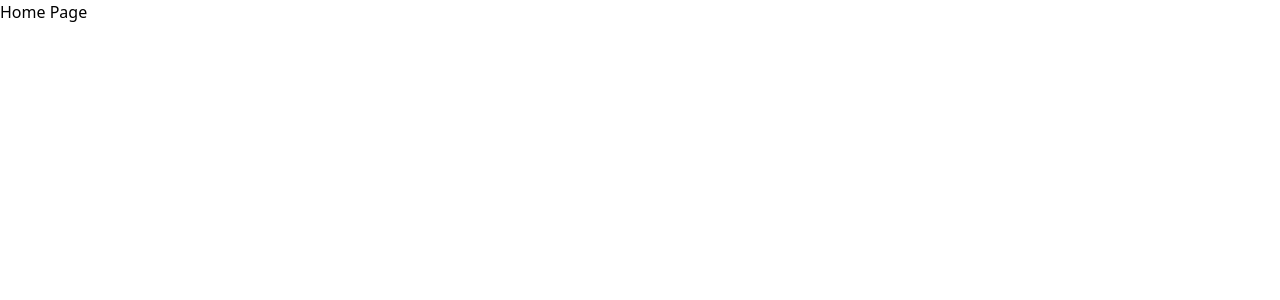
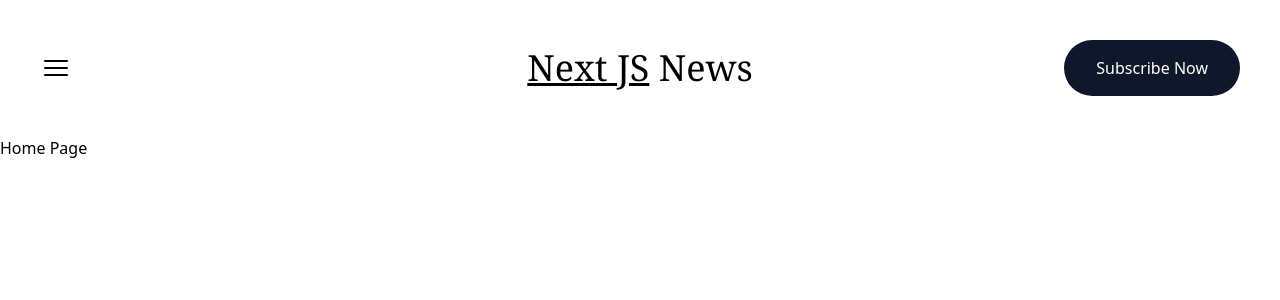
Before and after one commit to DanielMcIntyre2022/FINAL-NextJS-13-News-App, a Next.js app: page / in a window 1280 px wide. Shown: the top 300 px of the page. Built offline with nearby package versions, Linux system fonts and the light colour scheme.

Commit message:
creation of header compnent and imported into layout component

```diff
--- /dev/null
+++ b/app/Header.tsx
@@ -0,0 +1,26 @@
+import { Bars3Icon } from '@heroicons/react/24/solid';
+import Link from 'next/link';
+
+function Header() {
+  return (
+    <header>
+        <div className='grid grid-cols-3 p-10 items-center'>
+            <Bars3Icon className='h-8 w-8 cursor-pointer'/>
+            <Link href='/' prefetch={false}>
+                <h1 className='font-serif text-4xl text-center'>
+                <span className='underline'>Next JS</span> News</h1>
+            </Link>
+            <div className='flex items-center justify-end space-x-2'>
+                {/* DarkModeButton */}
+                <button className='hidden md:inline bg-slate-900 text-white px-4 lg:px-8 py-2 lg:py-4 rounded-full dark:bg-slate-800'>
+                    Subscribe Now
+                </button>
+            </div>
+        </div>
+        {/* NavLinks */}
+        {/* Search box */}
+    </header>
+  )
+}
+
+export default Header;
--- a/app/head.tsx
+++ b/app/head.tsx
@@ -1,7 +1,7 @@
 export default function Head() {
   return (
     <>
-      <title></title>
+      <title>NextJS 13 News</title>
       <meta content="width=device-width, initial-scale=1" name="viewport" />
       <link rel="icon" href="/favicon.ico" />
     </>
--- a/app/layout.tsx
+++ b/app/layout.tsx
@@ -1,4 +1,5 @@
-import '../styles/globals.css'
+import '../styles/globals.css';
+import Header from './Header';
 
 export default function RootLayout({
   children,
@@ -8,7 +9,12 @@
   return (
     <html>
       <head />
-      <body>{children}</body>
+      <body>
+        <Header/>
+        <div>
+        {children}
+        </div>
+        </body>
     </html>
   )
 }
--- a/package.json
+++ b/package.json
@@ -6,6 +6,7 @@
     "start": "next start"
   },
   "dependencies": {
+    "@heroicons/react": "^2.0.15",
     "next": "latest",
     "react": "18.2.0",
     "react-dom": "18.2.0"
```
Also changed, not shown: 1 other file (tests, documents, lock files or other folders).
